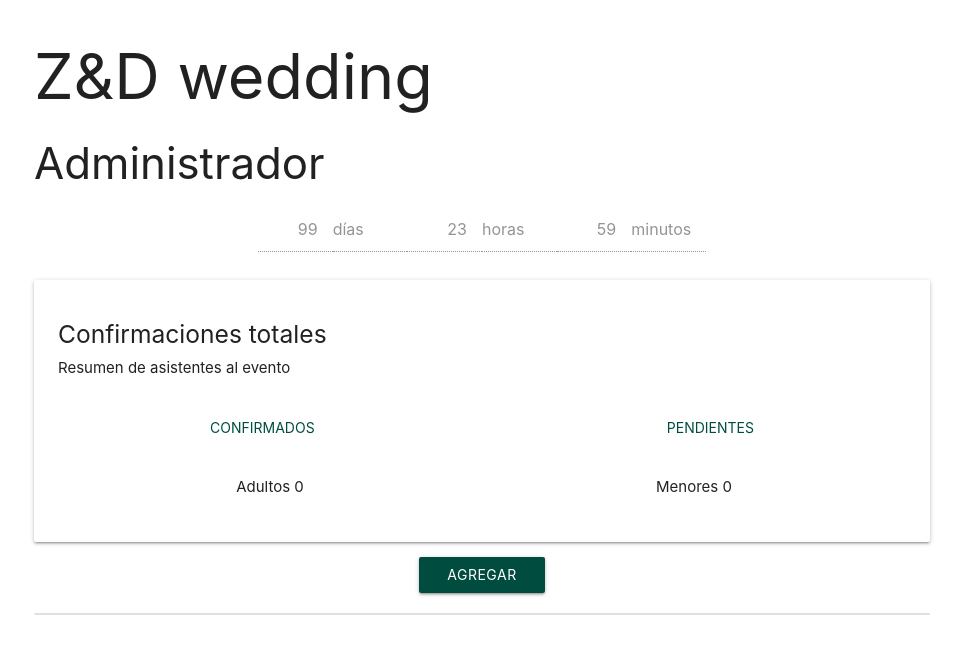
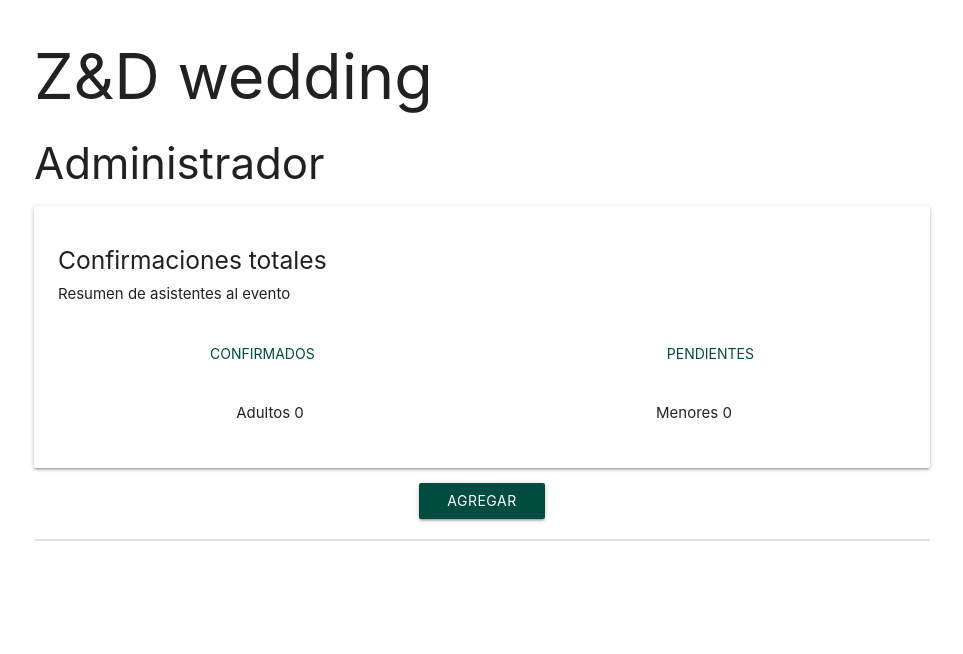
Before and after one commit to Diego448/wedding_control, a Flask app: page /admin in a window 1280 px wide. Shown: the top 654 px of the page, without its empty margins (158-1121 px from the left). Run offline with Flask 3, Linux system fonts and the light colour scheme; the visitor is signed in with stand-in values (Sample User, id 1); data that the repository does not hold is empty.

Commit message:
Removing unnecessary pieces of code in admin

```diff
--- a/templates/admin.html
+++ b/templates/admin.html
@@ -12,15 +12,6 @@
     <div class="container">
         <h1>Z&D wedding</h1>
         <h3>Administrador</h3>
-
-        <div class="row">
-            <input type="number" id="countdownDays" value="99" class="col s2 m2 l1 offset-l3 right-align" disabled/>
-            <input type="text" value="días" class="col s2 m1 l1" disabled />
-            <input type="number" id="countdownHours" value="23" class="col s2 m2 l1 right-align" disabled/>
-            <input type="text" value="horas" class="col s2 m1 l1" disabled />
-            <input type="number" id="countdownMinutes" value="59" class="col s2 m2 l1 right-align" disabled/>
-            <input type="text" value="minutos" class="col s2 m2 l1" disabled />
-        </div>
 
         <div class="card">
             <div class="card-content">
```
